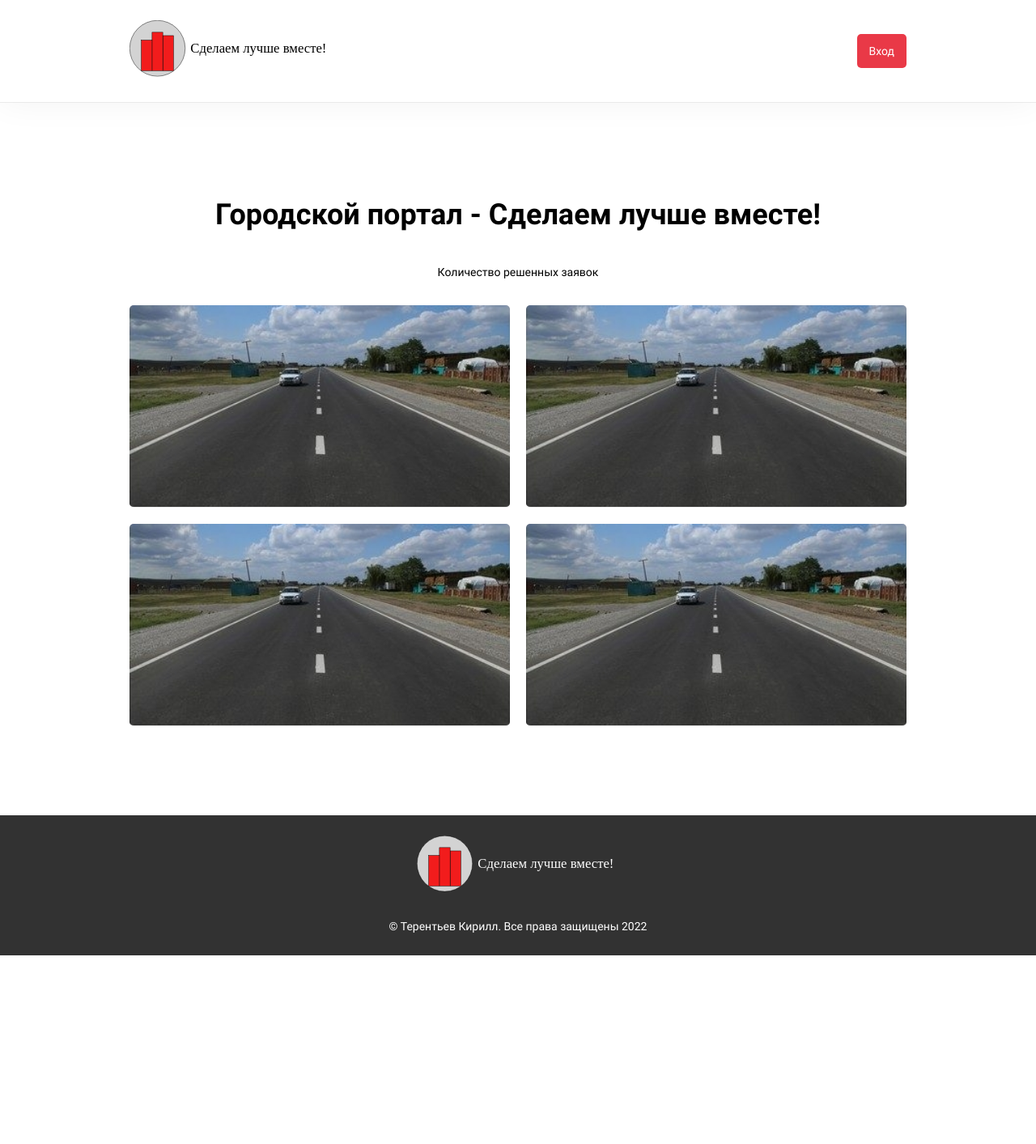
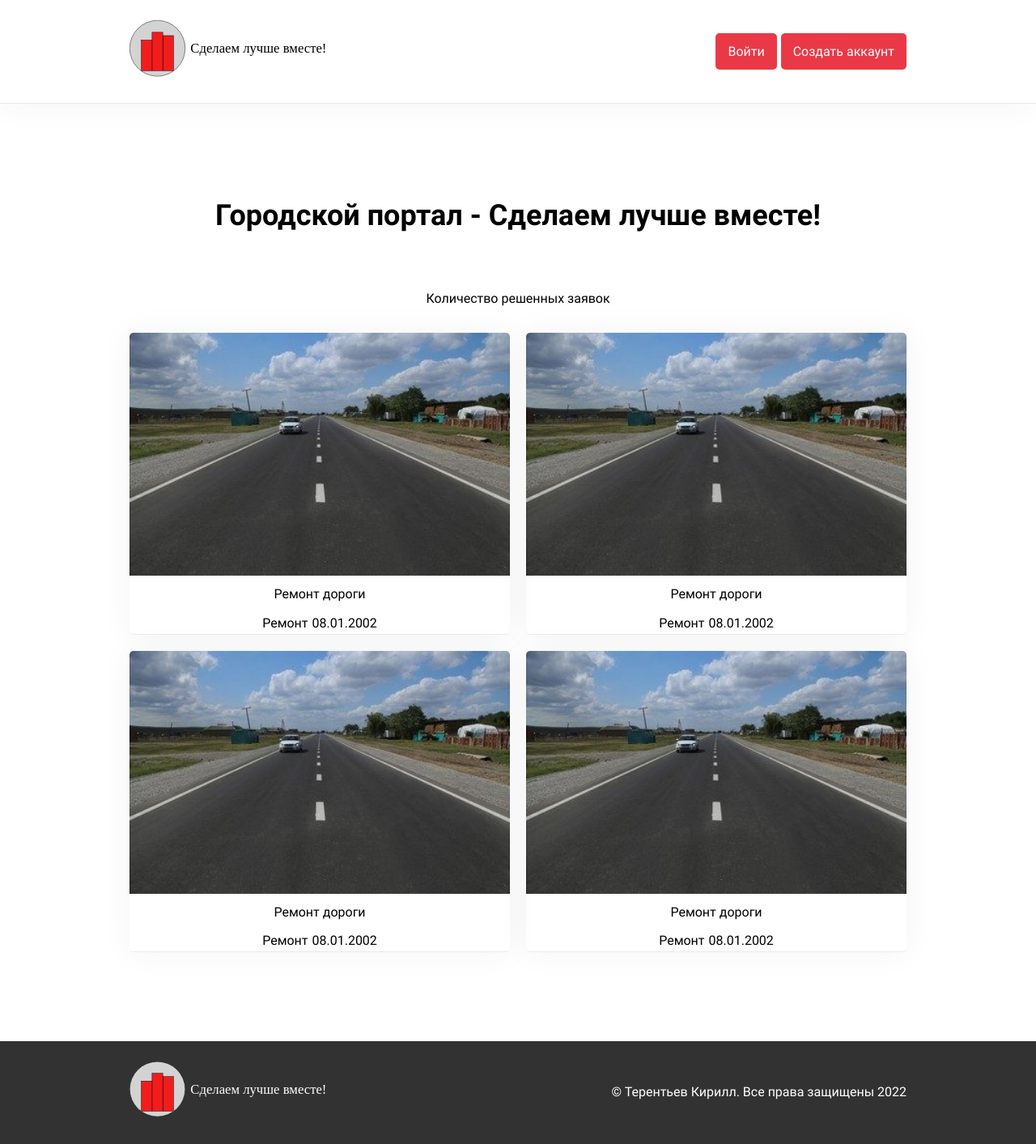
Before and after one commit to kiri4tanker/Exam-1.4, a PHP site: page / in a window 1280 px wide. Shown: the whole page at 81% size. Before the commit the page ends 1180 px from the top, so only its background shows below. Run offline with PHP 8.4, Linux system fonts and the light colour scheme.

Commit message:
+login +register

```diff
--- a/assets/css/main.css
+++ b/assets/css/main.css
@@ -30,7 +30,7 @@
    --accent-color-hover: #CF323F;
 	--h1-size: 36px;
 	--h2-size: 32px;
-	--text-size: 14px;
+	--text-size: 16px;
 	--line-height: 1.6;
 	--gutter: 20px;
 	--round: 5px;
@@ -98,12 +98,20 @@ body {
    background: var(--bg-color);
    line-height: var(--line-height);
 }
+/* text */
+.text_muted {
+	color: var(--text-muted-color);
+}
 /* inline */
 .inline {
-   display: flex;
+   display: inline-flex;
    flex-wrap: wrap;
    gap: 5px;
    align-items: center;
+}
+.inline__between {
+	display: flex;
+	justify-content: space-between;
 }
 /* container */
 .container {
@@ -132,6 +140,34 @@ body {
 .btn:hover {
 	background: var(--accent-color-hover);
 }
+/* input */
+.input {
+	background: var(--bg-color);
+	padding: 7px 20px;
+	border-radius: var(--round);
+	border: 1px solid var(--border-color);
+	width: 100%;
+}
+textarea.input {
+	resize: vertical;
+	min-height: 100px;
+}
+.input::placeholder {
+	color: var(--text-muted-color);
+}
+/* link */
+.link {
+	color: var(--accent-color);
+}
+.link:hover {
+	color: var(--accent-color-hover);
+}
+/* checkbox */
+.checkbox {
+   display: flex;
+   gap: 5px;
+   align-items: center;
+}
 /* header */
 .header {
 	z-index: 2;
@@ -155,10 +191,8 @@ body {
 	color: var(--bg-color);
 }
 .footer__content {
-	text-align: center;
-}
-.footer__content .logo {
-	margin: 0 auto;
+	display: flex;
+	justify-content: space-between;
 }
 /* copyright */
 .copyright {
@@ -170,6 +204,7 @@ body {
 }
 .section__title {
 	text-align: center;
+	margin-bottom: 60px;
 }
 /* application */
 .applications {
@@ -182,13 +217,18 @@ body {
 	margin: 30px;
 }
 .application {
-	overflow: hidden;
-	height: 250px;
-	position: relative;
+	box-shadow: var(--shadow);
 	border-radius: var(--round);
 	border-bottom: 1px solid var(--border-color);
+	text-align: center;
 }
-.application .application__img {
+.application__photos {
+	overflow: hidden;
+	height: 300px;
+	position: relative;
+	border-radius: 5px 5px 0 0;
+}
+.application__photos .application__img {
 	object-fit: cover;
 	position: absolute;
 	left: 0;
@@ -201,7 +241,47 @@ body {
 	transition: var(--time);
 	transform: scale(0.7);
 }
-.application:hover .application__img_before {
+.application__photos:hover .application__img_before {
 	opacity: 1;
 	transform: scale(1);
 }
+.application__name {
+	display: block;
+	margin: 10px 0;
+}
+/* login */
+.login {
+	text-align: center;
+	grid-auto-rows: 40px;
+	max-width: 600px;
+	margin: 0 auto;
+   height: 100%;
+   align-content: center;
+   display: grid;
+   gap: var(--gutter);
+   border: 1px solid var(--border-color);
+   padding: 20px;
+   box-shadow: var(--shadow);
+   border-radius: var(--round);
+}
+.login .btn {
+	justify-self: start;
+}
+/* register */
+.register {
+	text-align: center;
+	grid-auto-rows: 40px;
+	max-width: 600px;
+	margin: 0 auto;
+   height: 100%;
+   align-content: center;
+   display: grid;
+   gap: var(--gutter);
+   border: 1px solid var(--border-color);
+   padding: 20px;
+   box-shadow: var(--shadow);
+   border-radius: var(--round);
+}
+.register .btn {
+	justify-self: start;
+}
--- a/index.php
+++ b/index.php
@@ -15,7 +15,10 @@
             <a href="index.php" class="logo">
                <img src="assets/images/logo/logo.svg" alt="LOGO">
             </a>
-            <a href="login.php" class="btn">Вход</a>
+            <div class="inline">
+               <a href="login.php" class="btn">Войти</a>
+               <a href="register.php" class="btn">Создать аккаунт</a>
+            </div>
          </div>
       </div>
    </header>
@@ -26,50 +29,60 @@
                <h1 class="section__title">Городской портал - Сделаем лучше вместе!</h1>
             </div>
             <div class="section__content">
-               <!-- Счётчик -->
+               <!-- Счётчик решенных заявок -->
                <div class="counter">
                   <span class="counter__name">Количество решенных заявок</span>
                </div>
-               <!-- Картинки заявок -->
+               <!-- Решенные заявки -->
                <div class="applications">
                   <!-- 1 заявка -->
                   <div class="application">
+                     <div class="application__photos">
                         <img src="assets/images/applications/after/car.jpg" alt="after" class="application__img application__img_after">
                         <img src="assets/images/applications/before/car-before.jpg" alt="before" class="application__img application__img_before">
-                     <p class="application__name"></p>
+                     </div>
+                     <p class="application__name">Ремонт дороги</p>
                      <div class="inline">
-                        <p class="application__category"></p>
-                        <p class="application__date"></p>
+                        <p class="application__category">Ремонт</p>
+                        <p class="application__date">08.01.2002</p>
                      </div>
                   </div>
                   <!-- 2 заявка -->
                   <div class="application">
+                     <div class="application__photos">
                         <img src="assets/images/applications/after/car.jpg" alt="after" class="application__img application__img_after">
                         <img src="assets/images/applications/before/car-before.jpg" alt="before" class="application__img application__img_before">
-                     <p class="application__name"></p>
+                     </div>
+                     <div class="application__text">
+                     <p class="application__name">Ремонт дороги</p>
                      <div class="inline">
-                        <p class="application__category"></p>
-                        <p class="application__date"></p>
+                        <p class="application__category">Ремонт</p>
+                        <p class="application__date">08.01.2002</p>
+                     </div>
                      </div>
                   </div>
                   <!-- 3 заявка -->
                   <div class="application">
+                     <div class="application__photos">
                         <img src="assets/images/applications/after/car.jpg" alt="after" class="application__img application__img_after">
                         <img src="assets/images/applications/before/car-before.jpg" alt="before" class="application__img application__img_before">
-                     <p class="application__name"></p>
+                     </div>
+                     <p class="application__name">Ремонт дороги</p>
                      <div class="inline">
-                        <p class="application__category"></p>
-                        <p class="application__date"></p>
+                        <p class="application__category">Ремонт</p>
+                        <p class="application__date">08.01.2002</p>
                      </div>
                   </div>
                   <!-- 4 заявка -->
                   <div class="application">
+                     <div class="application__photos">
                         <img src="assets/images/applications/after/car.jpg" alt="after" class="application__img application__img_after">
                         <img src="assets/images/applications/before/car-before.jpg" alt="before" class="application__img application__img_before">
-                     <p class="application__name"></p>
+                     </div>
+                     <p class="application__name">Ремонт дороги</p>
                      <div class="inline">
-                        <p class="application__category"></p>
-                        <p class="application__date"></p>
+                        <p class="application__category">Ремонт</p>
+                        <p class="application__date">08.01.2002</p>
                      </div>
                   </div>
                </div>
```
Also changed, not shown: admin.php (+4 -4 lines), login.php (+6 -5 lines), register.php (+12 -9 lines), user.php (+4 -4 lines). Lines whose indentation alone changed are shown as unchanged.
